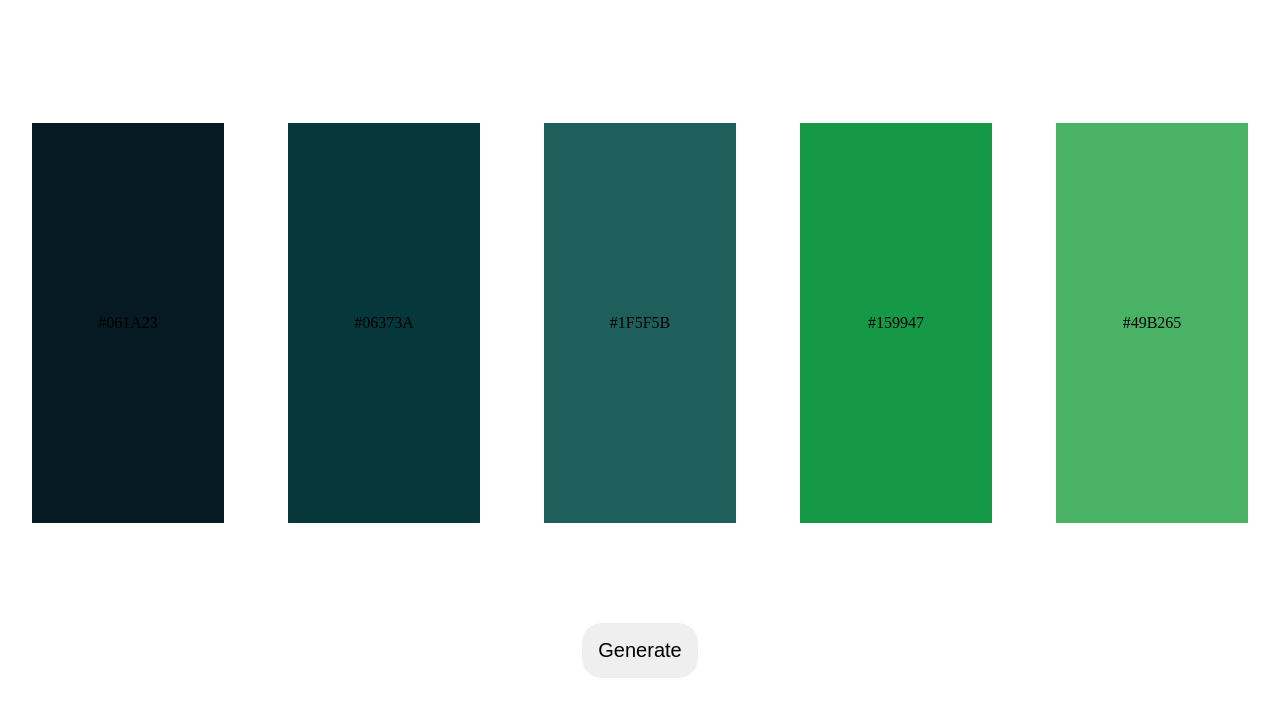
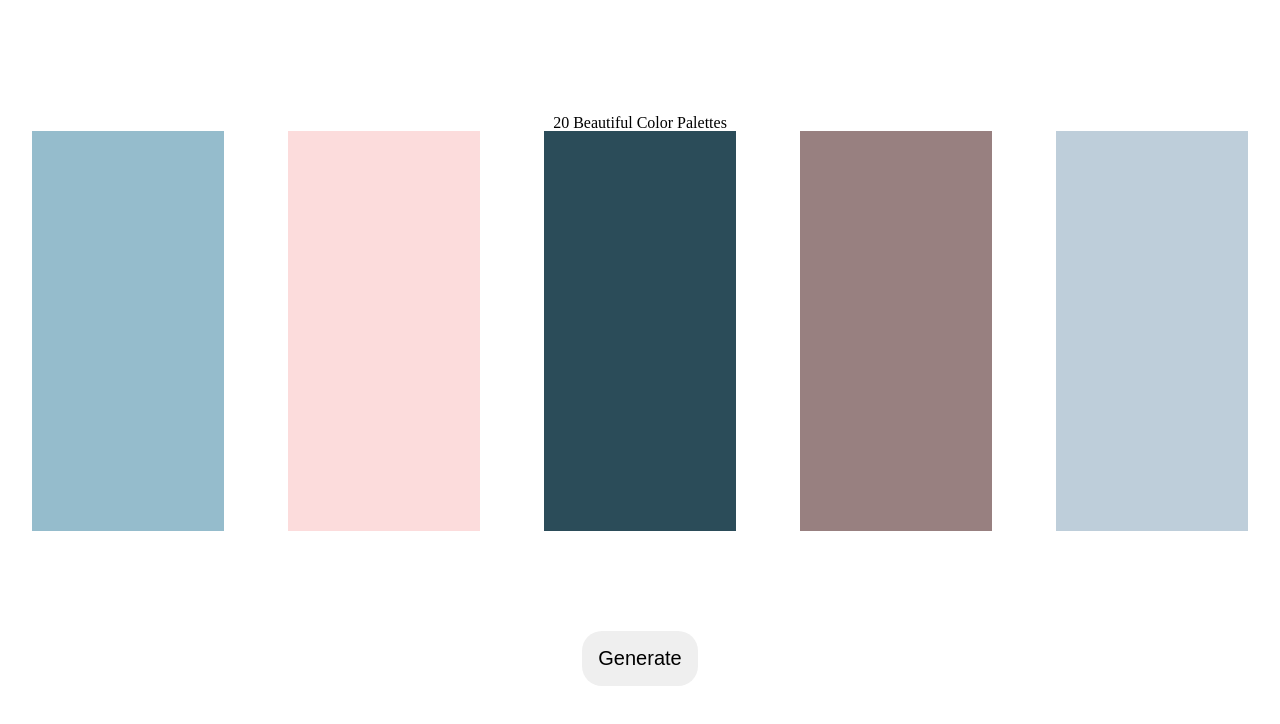
Before and after one commit to Jeongmmin/Color-Palette, a plain HTML site: page index.html in a window 1280 px wide. Drawn offline with Linux system fonts and the light colour scheme.

Commit message:
🎨 Add: src folder & Fix js structure

```diff
--- a/index.html
+++ b/index.html
@@ -6,30 +6,29 @@
     <meta name="viewport" content="width=device-width, initial-scale=1.0" />
     <title>Color Palette</title>
     <link rel="stylesheet" href="style.css" />
-    <script src="main.js" defer></script>
+    <script type="module" src="./src/main.js"></script>
   </head>
   <body>
     <section class="contentBox">
+      <nav>
+        <span class="title">20 Beautiful Color Palettes</span>
+      </nav>
+
       <div class="contentBox__colors">
         <div class="colors__colorItem">
-          <p class="colorItem__colorCode">#95BCCC</p>
-          <p class="colorItem__copyMessage none">Copied!</p>
+          <p class="colorItem__colorCode none" id="textArea">#95BCCC</p>
         </div>
         <div class="colors__colorItem">
-          <p class="colorItem__colorCode">#FCDCDC</p>
-          <p class="colorItem__copyMessage none">Copied!</p>
+          <p class="colorItem__colorCode none">#FCDCDC</p>
         </div>
         <div class="colors__colorItem">
-          <p class="colorItem__colorCode">#2B4C59</p>
-          <p class="colorItem__copyMessage none">Copied!</p>
+          <p class="colorItem__colorCode none">#2B4C59</p>
         </div>
         <div class="colors__colorItem">
-          <p class="colorItem__colorCode">#988080</p>
-          <p class="colorItem__copyMessage none">Copied!</p>
+          <p class="colorItem__colorCode none">#988080</p>
         </div>
         <div class="colors__colorItem">
-          <p class="colorItem__colorCode">#BECEDA</p>
-          <p class="colorItem__copyMessage none">Copied!</p>
+          <p class="colorItem__colorCode none">#BECEDA</p>
         </div>
       </div>
 
--- a/main.js
+++ /dev/null
@@ -1,26 +0,0 @@
-const colors = [
-  ['#F6BD60', '#F7EDE2', '#F5CAC3', '#84A59D', '#F28482'],
-  ['#061A23', '#06373A', '#1F5F5B', '#159947', '#49B265'],
-  ['#95BCCC', '#FCDCDC', '#2B4C59', '#988080', '#BECEDA'],
-  ['#FB6D10', '#EB3E1B', '#2E2E41', '#4D3347', '#86112E'],
-  ['#4675C0', '#8FC8EB', '#19335A', '#697A98', '#B8BFD6'],
-  ['#9FE7F5', '#429EBD', '#053F5C', '#F7AD19', '#F27F0C'],
-];
-
-const colorItem = document.querySelectorAll('.colors__colorItem');
-const colorCode = document.querySelectorAll('.colorItem__colorCode');
-
-const generateBtn = document.querySelector('.generateBtn');
-
-handleRandomColor()
-
-generateBtn.addEventListener('click', handleRandomColor);
-
-function handleRandomColor() {
-  const color = colors[Math.floor(Math.random() * colors.length)];
-  console.log(color);
-  for (let i = 0; i < colorItem.length; i++) {
-    colorItem[i].style.backgroundColor = color[i];
-    colorCode[i].innerHTML = color[i];
-  }
-}
--- /dev/null
+++ b/src/changeRandomColor.js
@@ -0,0 +1,24 @@
+import colors from './colorData.js';
+
+const colorItem = document.querySelectorAll('.colors__colorItem');
+const generateBtn = document.querySelector('.generateBtn');
+
+export default function handleChangeColor() {
+  const randomColors = makeRandom(colors);
+  displayColor(randomColors);
+}
+
+function makeRandom(array) {
+  return array[Math.floor(Math.random() * array.length)];
+}
+
+function displayColor(randomItems) {
+  const colorCode = document.querySelectorAll('.colorItem__colorCode');
+  for (let i = 0; i < colorItem.length; i++) {
+    colorItem[i].style.backgroundColor = randomItems[i];
+    colorCode[i].innerHTML = randomItems[i];
+  }
+}
+
+
+generateBtn.addEventListener('click', handleChangeColor);
--- /dev/null
+++ b/src/colorData.js
@@ -0,0 +1,24 @@
+const colors = [
+  ['#F6BD60', '#F7EDE2', '#F5CAC3', '#84A59D', '#F28482'],
+  ['#061A23', '#06373A', '#1F5F5B', '#159947', '#49B265'],
+  ['#95BCCC', '#FCDCDC', '#2B4C59', '#988080', '#BECEDA'],
+  ['#FB6D10', '#EB3E1B', '#2E2E41', '#4D3347', '#86112E'],
+  ['#4675C0', '#8FC8EB', '#19335A', '#697A98', '#B8BFD6'],
+  ['#9FE7F5', '#429EBD', '#053F5C', '#F7AD19', '#F27F0C'],
+  ['#AF87CE', '#EA1A7F', '#FEC603', '#A8F387', '#16D6FA'],
+  ['#E99E75', '#44426E', '#776483', '#BBAAB8', '#292643'],
+  ['#F3A400', '#D11547', '#274192', '#302A40', '#FAF7FC'],
+  ['#7BDFF2', '#B2F7EF', '#EFF7F6', '#F7D6E0', '#F2B5D4'],
+  ['#3D5A80', '#98C1D9', '#E0FBFC', '#EE6C4D', '#293241'],
+  ['#FDB137', '#FEEAA5', '#F9F8F3', '#E6F0F0', '#4A686A'],
+  ['#004DFF', '#FF9840', '#FF5050', '#A200FF', '#111441'],
+  ['#EEE8E4', '#F3DDD4', '#F1C6B8', '#E1A292', '#B97A67'],
+  ['#F7E8C9', '#CFE7EA', '#FBC1AD', '#A3CEBD', '#FFDF6F'],
+  ['#95C4B4', '#8EBCB1', '#549895', '#387271', '#245254'],
+  ['#000000', '#14213D', '#FCA311', '#E4E4E4', '#F5F5F5'],
+  ['#D2D0F5', '#D7C6D8', '#F2E7F8', '#C0B6FF', '#FAF7FB'],
+  ['#5D7599', '#ABB6C8', '#DADADA', '#F7F0C6', '#C2C4B6'],
+  ['#E63946', '#F1FAEE', '#A8DADC', '#457B9D', '#1D3557'],
+];
+
+export default colors;
--- /dev/null
+++ b/src/copyColorCode.js
@@ -0,0 +1,38 @@
+let copied = false;
+
+export default function copyToClipBoard(event) {
+  const content = event.target.innerHTML;
+  if (event.target.classList.contains('colorItem__colorCode')) {
+    navigator.clipboard
+      .writeText(content)
+      .then(() => {
+        handleCopied(event)
+      })
+      .catch((err) => {
+        console.log('Something went wrong', err);
+      });
+  }
+}
+
+function handleCopied(e) {
+  if(copied) {
+    copyAlert(e, 'copied');
+  }else {
+    afterCopied(e, copyAlert(e, 'copied'));
+  }
+}
+
+
+function copyAlert(e, message) {
+  const code = e.target.innerHTML;
+  e.target.innerHTML = message;
+  e.target.classList.add('copied');
+  return code;
+}
+
+function afterCopied(e, newMessage) {
+  setTimeout(() => {
+    e.target.classList.remove('copied');
+    e.target.innerHTML = newMessage;
+  }, 1000);
+}
--- /dev/null
+++ b/src/main.js
@@ -0,0 +1,10 @@
+import handleChangeColor from './changeRandomColor.js';
+import copyToClipBoard from './copyColorCode.js';
+
+const colorItem = document.querySelectorAll('.colors__colorItem');
+
+handleChangeColor();
+
+colorItem.forEach((item) => {
+  item.addEventListener('click', copyToClipBoard);
+});
```
